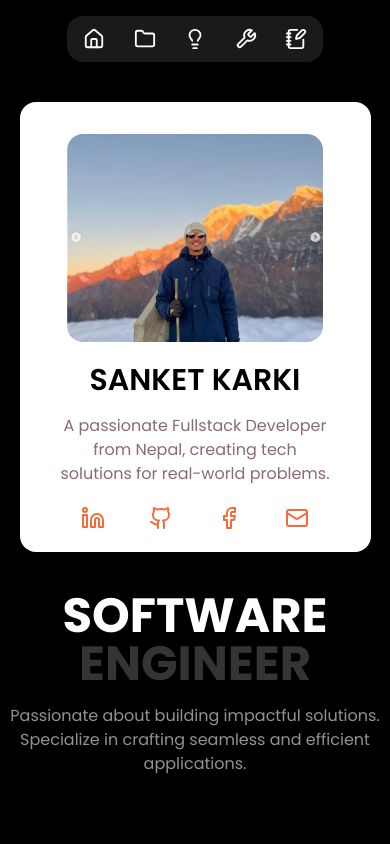
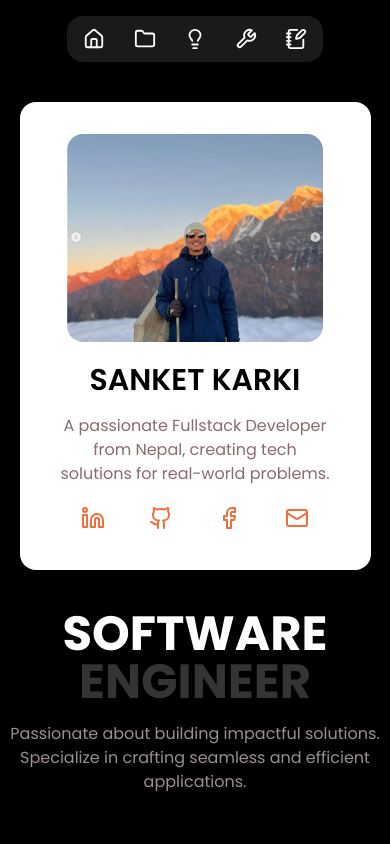
Before and after one commit to Sanket2060/SanketPortfolio1, a React (Vite) app: page / in a window 390 px wide. Shown: the top 844 px of the page. Built offline with nearby package versions, Linux system fonts and the light colour scheme.

Commit message:
Update Home component layout for improved responsiveness by adjusting height properties and adding padding to the social links section.

```diff
--- a/src/components/Home.tsx
+++ b/src/components/Home.tsx
@@ -71,7 +71,7 @@ const Home = () => {
       </Helmet>
 
       <div className="card lg:sticky lg:top-5 h-auto">
-        <div className="box flex flex-col bg-white w-[90%] h-[450px] lg:h-[550px] lg:w-96 rounded-2xl mx-auto">
+        <div className="box flex flex-col bg-white w-[90%] h-auto sm:h-[450px] lg:h-[550px] lg:w-96 rounded-2xl mx-auto">
           <div className="image mx-auto w-64 h-52 lg:h-72 rounded-xl mt-8 flex justify-center items-center">
             <img
               className="w-full h-full rounded-2xl object-cover"
@@ -87,7 +87,7 @@ const Home = () => {
             A passionate Fullstack Developer from Nepal, creating tech solutions
             for real-world problems.
           </div>
-          <div className="socials flex mt-5 justify-around mx-10 sm:px-36 md:px-56 lg:px-12 ">
+          <div className="socials flex mt-5 justify-around mx-10 sm:px-36 md:px-56 lg:px-12 pb-10">
             <a
               href="https://www.linkedin.com/in/sanket-karki-942617184/"
               target="_blank"
```
